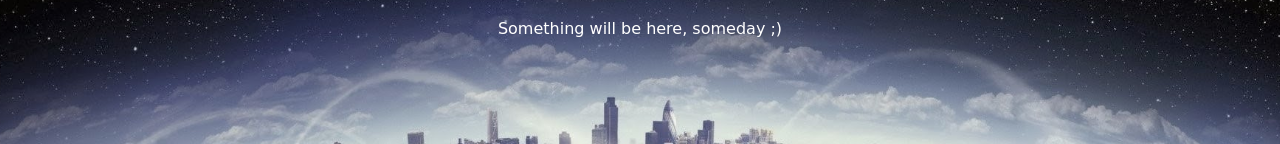
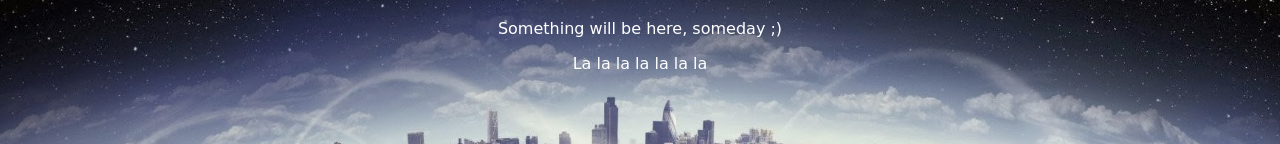
Before and after one commit to cheburan/cheburan.github.io, a plain HTML site: page index.html in a window 1280 px wide. Shown: the part 175-319 px from the top of the page. Drawn offline with Linux system fonts and the light colour scheme.

Commit message:
just a test

```diff
--- a/index.html
+++ b/index.html
@@ -8,5 +8,6 @@
 	    	<div class="avatar"><img src="images/photo.jpg"/></div>
 	    	 <h1>Hi! My name is Dinislam.</h1>
 	    	 <p>Something will be here, someday ;)</p>
+	    	 <p>La la la la la la la</p>
 	</body>
 </html>
```
